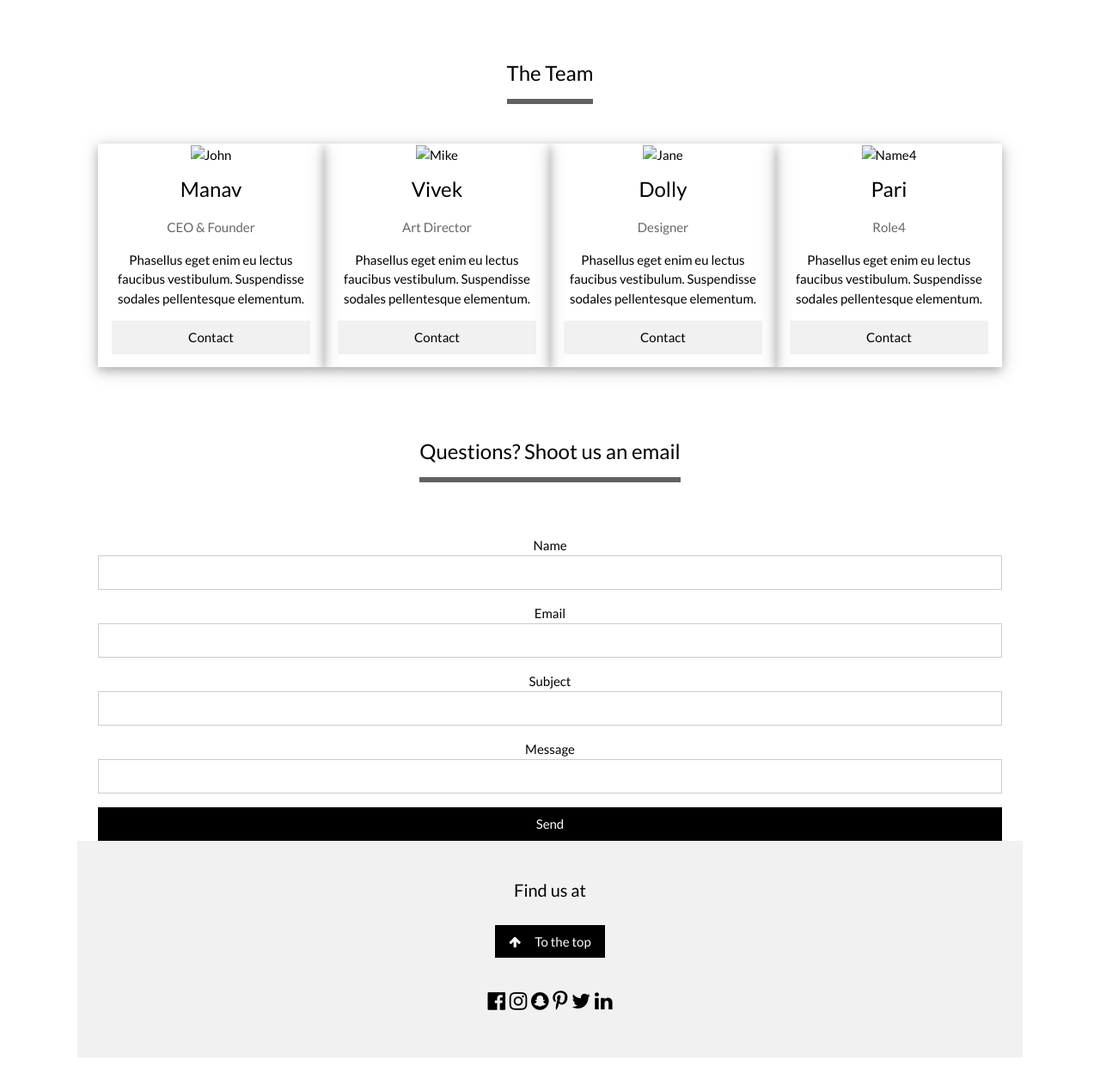
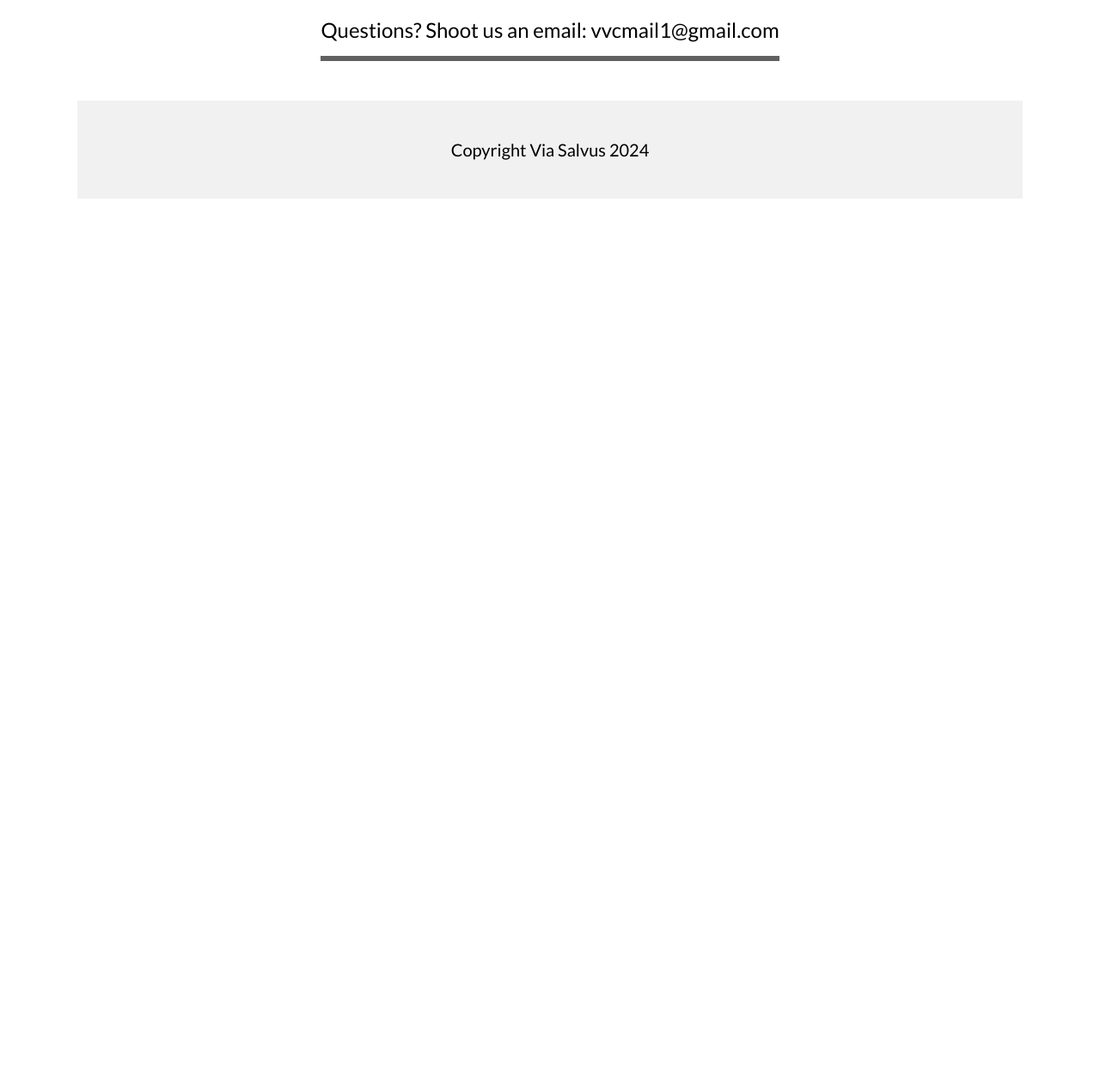
Before and after one commit to vvcdev/conrad, a plain HTML site: page index.html in a window 1280 px wide. Shown: the part 1911-3180 px from the top of the page at 86% size. After the commit the page ends 2222 px from the top, so only its background shows below. Drawn offline with nearby package versions, Linux system fonts and the light colour scheme.

Commit message:
Update index.html

```diff
--- a/index.html
+++ b/index.html
@@ -1,3 +1,4 @@
+
 
 <!DOCTYPE html>
 <html>
@@ -65,19 +66,19 @@
   <!-- Slideshow -->
   <div class="w3-container">
     <div class="w3-display-container mySlides">
-      <img src="https://cdn.discordapp.com/attachments/1151284659523686401/1186837099345879070/image.png?ex=6594b32e&is=65823e2e&hm=3777463e88bcfc60662a000e92eedaab0140562a211fc65c194e7b4a82667f19&" style="width:100%; height:550px">
+      <img src="https://cdn.discordapp.com/attachments/1151284659523686401/1186837099345879070/image.png?ex=6594b32e&is=65823e2e&hm=3777463e88bcfc60662a000e92eedaab0140562a211fc65c194e7b4a82667f19&" style="width:100%; height:500px">
       <div class="w3-display-topleft w3-container w3-padding-32">
         <span class="w3-white w3-padding-large w3-animate-bottom">Simple</span>
       </div>
     </div>
     <div class="w3-display-container mySlides">
-      <img src="https://picsum.photos/1060/500" style="width:100%">
+      <img src="https://cdn.discordapp.com/attachments/1151284659523686401/1186837099345879070/image.png?ex=6594b32e&is=65823e2e&hm=3777463e88bcfc60662a000e92eedaab0140562a211fc65c194e7b4a82667f19&" style="width:100%; height:500px">
       <div class="w3-display-middle w3-container w3-padding-32">
         <span class="w3-white w3-padding-large w3-animate-bottom">Safe</span>
       </div>
     </div>
     <div class="w3-display-container mySlides">
-      <img src="https://picsum.photos/1060/500" style="width:100%">
+      <img src="https://cdn.discordapp.com/attachments/1151284659523686401/1186837099345879070/image.png?ex=6594b32e&is=65823e2e&hm=211fc65c194e7b4a82667f19&" style="width:100%; height:500px">
       <div class="w3-display-topright w3-container w3-padding-32">
         <span class="w3-white w3-padding-large w3-animate-bottom">Secure </span>
       </div>
@@ -155,105 +156,18 @@
     </div>
   </div>
 
-  <!-- Grid -->
-  <div class="w3-row-padding" id="about">
-    <div class="w3-center w3-padding-64">
-      <span class="w3-xlarge w3-bottombar w3-border-dark-grey w3-padding-16">The Team</span>
-    </div>
-
-    <div class="w3-container w3-margin-bottom">
-      <div class="w3-quarter">
-        <div class="w3-card-4">
-          <img src="/w3images/team1.jpg" alt="John" style="width:100%">
-          <div class="w3-container">
-            <h3>Manav</h3>
-            <p class="w3-opacity">CEO & Founder</p>
-            <p>Phasellus eget enim eu lectus faucibus vestibulum. Suspendisse sodales pellentesque elementum.</p>
-            <p><button class="w3-button w3-light-grey w3-block">Contact</button></p>
-          </div>
-        </div>
-      </div>
-
-      <div class="w3-quarter">
-        <div class="w3-card-4">
-          <img src="/w3images/team2.jpg" alt="Mike" style="width:100%">
-          <div class="w3-container">
-            <h3>Vivek</h3>
-            <p class="w3-opacity">Art Director</p>
-            <p>Phasellus eget enim eu lectus faucibus vestibulum. Suspendisse sodales pellentesque elementum.</p>
-            <p><button class="w3-button w3-light-grey w3-block">Contact</button></p>
-          </div>
-        </div>
-      </div>
-
-      <div class="w3-quarter">
-        <div class="w3-card-4">
-          <img src="/w3images/team3.jpg" alt="Jane" style="width:100%">
-          <div class="w3-container">
-            <h3>Dolly</h3>
-            <p class="w3-opacity">Designer</p>
-            <p>Phasellus eget enim eu lectus faucibus vestibulum. Suspendisse sodales pellentesque elementum.</p>
-            <p><button class="w3-button w3-light-grey w3-block">Contact</button></p>
-          </div>
-        </div>
-      </div>
-
-      <div class="w3-quarter">
-        <div class="w3-card-4">
-          <img src="/w3images/team4.jpg" alt="Name4" style="width:100%">
-          <div class="w3-container">
-            <h3>Pari</h3>
-            <p class="w3-opacity">Role4</p>
-            <p>Phasellus eget enim eu lectus faucibus vestibulum. Suspendisse sodales pellentesque elementum.</p>
-            <p><button class="w3-button w3-light-grey w3-block">Contact</button></p>
-          </div>
-        </div>
-      </div>
-    </div>
-
-
 
 
   <!-- Contact -->
   <div class="w3-center w3-padding-64" id="contact">
-    <span class="w3-xlarge w3-bottombar w3-border-dark-grey w3-padding-16">Questions? Shoot us an email</span>
+    <span class="w3-xlarge w3-bottombar w3-border-dark-grey w3-padding-16">Questions? Shoot us an email: vvcmail1@gmail.com</span>
   </div>
 
-  <form class="w3-container" action="/action_page.php" target="_blank">
-    <div class="w3-section">
-      <label>Name</label>
-      <input class="w3-input w3-border w3-hover-border-black" style="width:100%;" type="text" name="Name" required>
-    </div>
-    <div class="w3-section">
-      <label>Email</label>
-      <input class="w3-input w3-border w3-hover-border-black" style="width:100%;" type="text" name="Email" required>
-    </div>
-    <div class="w3-section">
-      <label>Subject</label>
-      <input class="w3-input w3-border w3-hover-border-black" style="width:100%;" name="Subject" required>
-    </div>
-    <div class="w3-section">
-      <label>Message</label>
-      <input class="w3-input w3-border w3-hover-border-black" style="width:100%;" name="Message" required>
-    </div>
-    <button type="submit" class="w3-button w3-block w3-black">Send</button>
-  </form>
-
-</div>
 
 <!-- Footer -->
 
 <footer class="w3-container w3-padding-32 w3-light-grey w3-center">
-  <h4>Find us at</h4>
-  <a href="#" class="w3-button w3-black w3-margin"><i class="fa fa-arrow-up w3-margin-right"></i>To the top</a>
-  <div class="w3-xlarge w3-section">
-    <i class="fa fa-facebook-official w3-hover-opacity"></i>
-    <i class="fa fa-instagram w3-hover-opacity"></i>
-    <i class="fa fa-snapchat w3-hover-opacity"></i>
-    <i class="fa fa-pinterest-p w3-hover-opacity"></i>
-    <i class="fa fa-twitter w3-hover-opacity"></i>
-    <i class="fa fa-linkedin w3-hover-opacity"></i>
-  </div>
+  <h4>Copyright Via Salvus 2024</h4>
 </footer>
 
 
```
